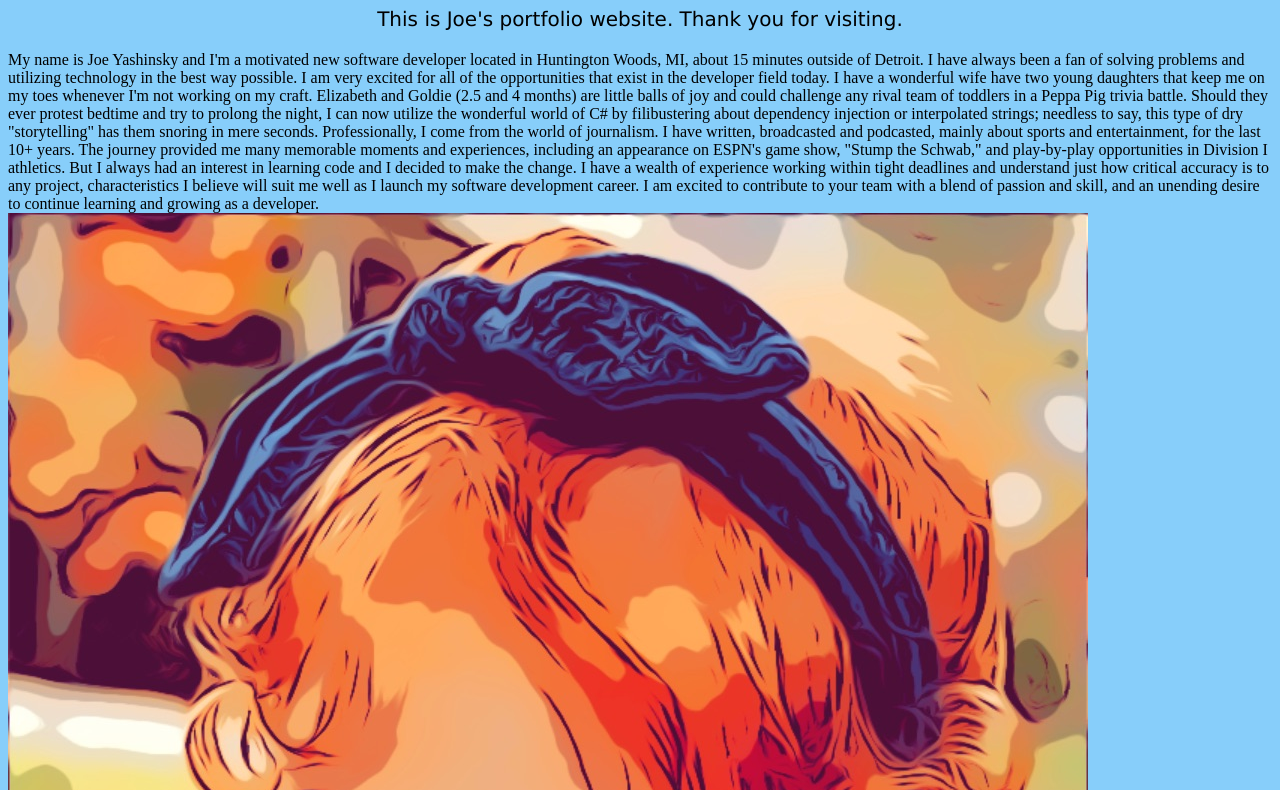
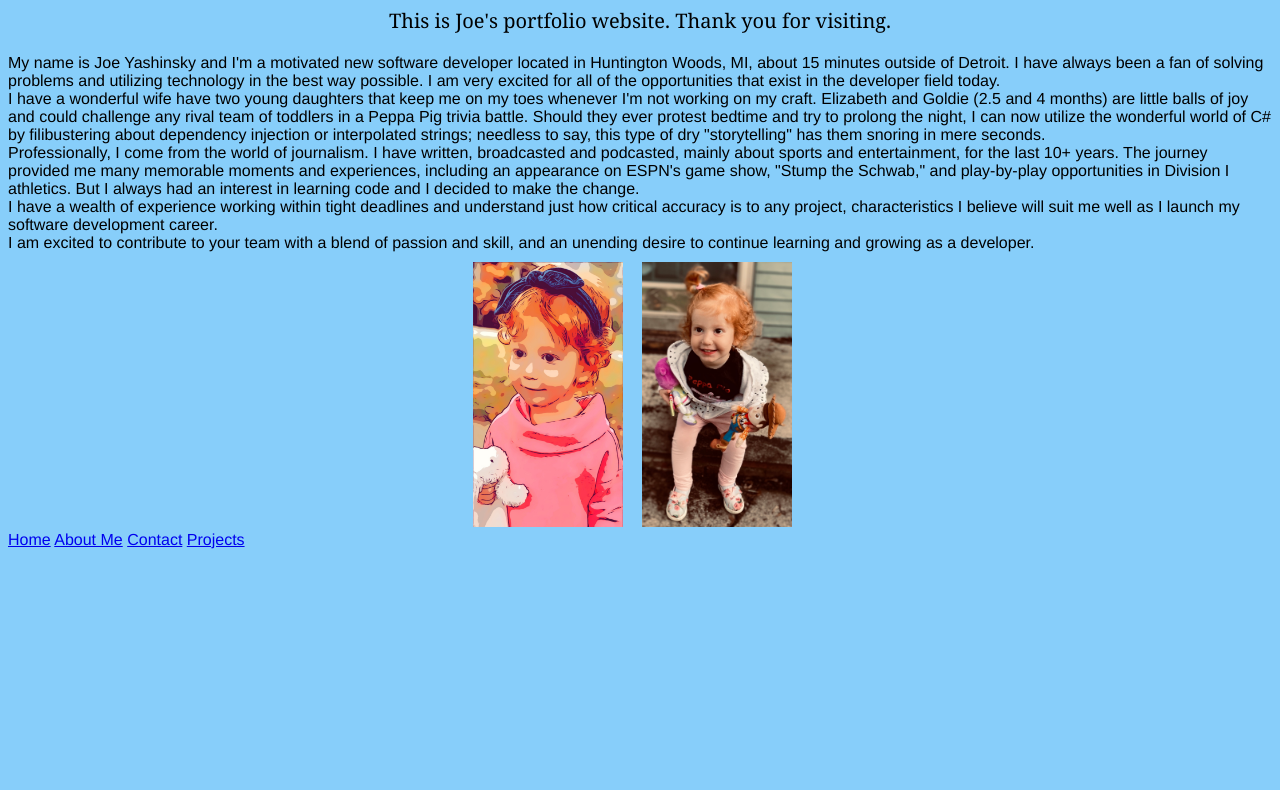
Before and after one commit to JoeYashinsky/JoeYashinsky.github.io, a plain HTML site: page index.html in a window 1280 px wide. Shown: the part 73-863 px from the top of the page. After the commit the page ends 800 px from the top, so only its background shows below. Drawn offline with Linux system fonts and the light colour scheme.

Commit message:
added padding around images, changed font of body text

```diff
--- a/index.html
+++ b/index.html
@@ -1,7 +1,7 @@
 <!DOCTYPE html>
 <html>
     <head>
-        <title>Joe's Portfolio Website - I just did this</title>
+        <title>Joe's Portfolio Website</title>
         <body>
         <h1>WELCOME!</h1>
         <center>
@@ -20,25 +20,25 @@
         My name is Joe Yashinsky and I'm a motivated new software developer located in Huntington Woods, MI, about 15 minutes outside of Detroit.
 I have always been a fan of solving problems and utilizing technology in the best way possible. I am very excited for all of the opportunities
 that exist in the developer field today.
-
+<br>
 I have a wonderful wife have two young daughters that keep me on my toes whenever I'm not working on my craft. Elizabeth and Goldie (2.5 and 4 months)
 are little balls of joy and could challenge any rival team of toddlers in a Peppa Pig trivia battle. Should they ever protest bedtime and try to
 prolong the night, I can now utilize the wonderful world of C# by filibustering about dependency injection or interpolated strings; needless to say,
 this type of dry "storytelling" has them snoring in mere seconds.
-
+<br>
 Professionally, I come from the world of journalism. I have written, broadcasted and podcasted, mainly about sports and entertainment,
 for the last 10+ years. The journey provided me many memorable moments and experiences, including an appearance on ESPN's game show, "Stump the Schwab,"
 and play-by-play opportunities in Division I athletics. But I always had an interest in learning code and I decided to make the change.
-
+<br>
 I have a wealth of experience working within tight deadlines and understand just how critical accuracy is to any project, characteristics
 I believe will  suit me well as I launch my software development career.
-
+<br>
 I am excited to contribute to your team with a blend of passion and skill, and an unending desire to continue learning and growing as a developer.
 
 
-<img src="cartoon-butterscotch.JPG" alt="Young girl holding toy bunny">
+<center><img src="cartoon-butterscotch.JPG" height="265" width="150" alt="Young girl holding toy bunny" />
 </div>
-<img src="butterscotch-toy-story-dolls.jpg" alt="Red-headed girl smiling and holding Toy Story dolls">
+<img src="butterscotch-toy-story-dolls.jpg" height="265" width="150" alt="Red-headed girl smiling and holding Toy Story dolls" /></center>
 
 
 
--- a/style.css
+++ b/style.css
@@ -1,6 +1,7 @@
 body
 {
-    background-color: lightskyblue
+    background-color: lightskyblue;
+    font-family: 'Franklin Gothic Medium';
 }
 
 h1
@@ -11,6 +12,22 @@ h1
 
 p
 {
-    font-family: verdana;
+    font-family: Georgia;
     font-size: 20px;
 }
+
+header
+{
+    padding-top: 10px;
+    padding-right: 15px;
+    padding-bottom: 6 px;
+    padding-left: 15 px;
+}
+
+img
+{
+    padding-top: 10px;
+    padding-right: 15px;
+    padding-bottom: 6 px;
+    padding-left: 15 px;
+}
```
